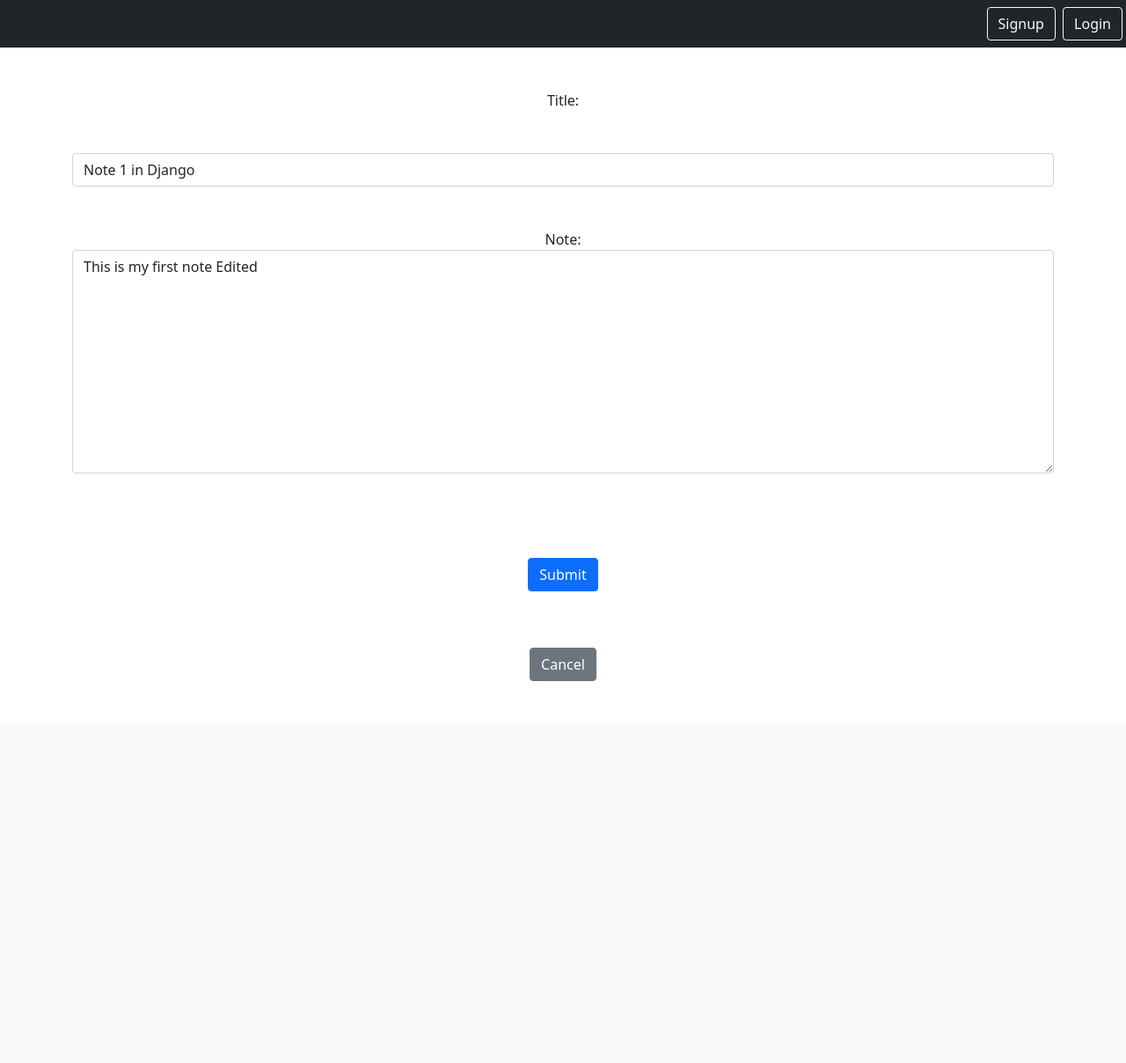
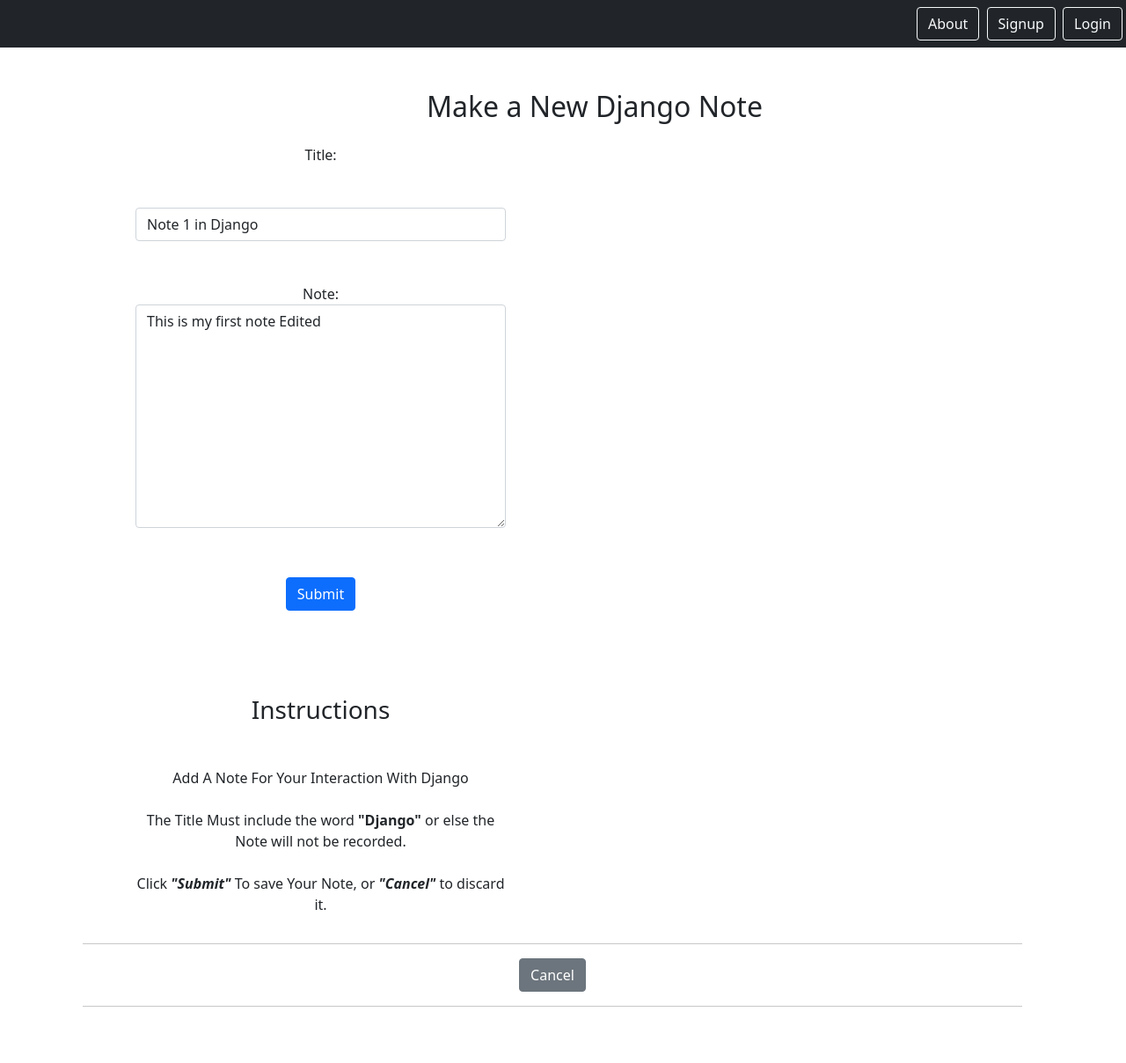
Before and after one commit to Mathenge-Alex/Notes, a Django app: page /notes/1/edit in a window 1280 px wide. Shown: the whole page at 88% size. Before the commit the page ends 774 px from the top, so only its background shows below. Run offline with Django 4.2, Linux system fonts and the light colour scheme; data comes from the database, SQL or seed files in the repository; both versions use the stored data as it was after the commit.

Commit message:
Style: Edit Navbar and styling

```diff
--- a/home/templates/home/authorized.html
+++ b/home/templates/home/authorized.html
@@ -1,3 +1,5 @@
 <html>
-    <h1>You are in a retricted Area</h1>
+    <div class="container">
+        <h1>You are in a Restricted Area</h1>
+    </div>
 </html>
--- a/home/urls.py
+++ b/home/urls.py
@@ -4,6 +4,7 @@ from . import views
 
 urlpatterns = [
     path('', views.HomeView.as_view(), name='home'),
+    path('about', views.AboutView.as_view(), name='about'),
     path('login', views.LoginInterfaceView.as_view(), name='login'),
     path('logout', views.LogoutInterfaceView.as_view(), name='logout'),
     path('signup', views.SignupView.as_view(), name='signup'),
--- a/home/views.py
+++ b/home/views.py
@@ -32,6 +32,8 @@ class HomeView(TemplateView):
     template_name = 'home/welcome.html'
     extra_context = {'today': datetime.today()}
 
+class AboutView(TemplateView):
+    template_name = 'home/about.html'
 
 # @login_required(login_url='/admin')
 # def authorized(request):
--- a/notes/templates/notes/notes_form.html
+++ b/notes/templates/notes/notes_form.html
@@ -1,15 +1,40 @@
 {% extends 'base.html' %}
 
 {% block content %}
+<div class="container-fluid row">
+
+    <h2 class=" mx-5 Text-center"> Make a New Django Note </h2>
+
+    <div class="col-5 my-3 mx-5">
+
         <form method='POST'>{% csrf_token %}
             {{ form }}
-        <button type="submit" class="btn btn-primary my-5">Submit</button>
+            <button type="submit" class="btn btn-primary my-2">Submit</button>
         </form>
+
+    </div>
+
+    <div class="col-5 my-2 mx-5">
+
+        <h3 class="my-5">Instructions</h3>
+
+        <p class="my-4">Add A Note For Your Interaction With Django</p>
+        <p class="my-4">The Title Must include the word <b>"Django"</b> or else the Note will not be recorded.</p>
+        <p class="my-4">Click <b><em>"Submit"</em></b> To save Your Note, or <b><em>"Cancel"</em></b> to discard it.</p>
+
         {% if form.errors %}
-<div class="alert alert-danger my-5">
+            <div class="alert alert-danger my-2">
                 {{form.errors.title.as_text}}
             </div>
         {% endif %}
-<a href="{% url 'notes.list' %}" class="btn btn-secondary">Cancel</a>
+
+    </div>
+    <hr>
+    <!-- Cancel Button -->
+    <div class="cancel margin-auto">
+        <a href="{% url 'notes.list' %}" class="btn btn-secondary mx-5 mb-3">Cancel</a>
+    </div>
+    <hr>
+</div>
 
 {% endblock %}
--- a/notes/templates/notes/notes_list.html
+++ b/notes/templates/notes/notes_list.html
@@ -2,7 +2,7 @@
 
 {% block content %}
 
-    <h1 class="my-5">These are the Notes:</h1>
+    <h1 class="my-5">These are Your Notes:</h1>
 
 
     <div class="row row-cols3 g-2">
--- /dev/null
+++ b/requirements.txt
@@ -0,0 +1,4 @@
+asgiref==3.5.2
+backports.zoneinfo==0.2.1
+Django==4.0.4
+sqlparse==0.4.2
--- a/static/templates/base.html
+++ b/static/templates/base.html
@@ -9,6 +9,8 @@
     <body>
         <nav class="navbar navbar-dark bg-dark">
             <div class="ms-auto">
+                <a href="{% url 'about' %}" class="btn btn-outline-light me-1">About</a>
+
                 {% if user.is_authenticated %}
                 <a href="{% url 'notes.list' %}" class="btn btn-outline-light me-1">Home</a>
                 <a href="{% url 'notes.new' %}" class="btn btn-outline-light me-1">Create</a>
```
Also changed, not shown: home/templates/home/about.html (added, +20 -0 lines), static/templates/footer.html (added, +9 -0 lines), db.sqlite3, 1 other file. Lines whose indentation alone changed are shown as unchanged.
